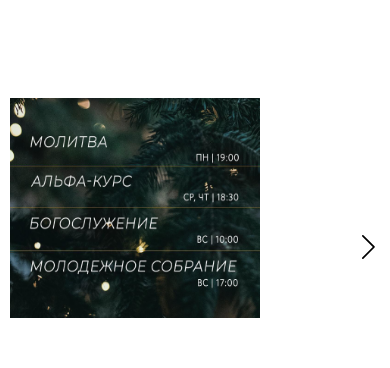
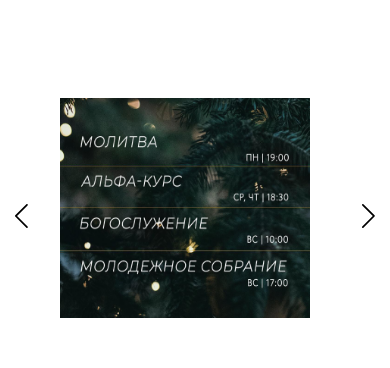
Before and after one commit to KHOnKOgaB/odomkrd.github.io, a website: page src/index.html in a window 390 px wide. Shown: the part 1336-1704 px from the top of the page. Drawn offline with nearby package versions, Linux system fonts and the light colour scheme; files that its build step writes are made by us from their sources; grey boxes are pictures that could not be loaded; files whose address does not match are found by name.

Commit message:
slider fixed

```diff
--- a/src/scss/components/events.scss
+++ b/src/scss/components/events.scss
@@ -57,6 +57,7 @@
 
         .list__item {
             .item__image {
+            	padding-left: 50px;
                 width: 250px;
                 height: 220px;
 
@@ -65,8 +66,12 @@
         }
     }
 
-    .prev-arr,
     .next-arr {
+    	display: none;
+    	top: 65%;
+    }
+    .prev-arr {
         display: none;
+        top: 65%;
     }
 }
```
